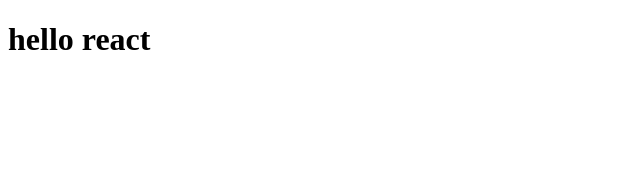
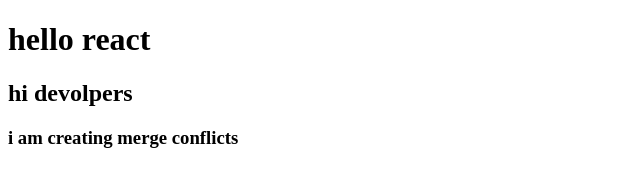
Before and after one commit to smilysrinidhi22/git-merge, a plain HTML site: page index.html in a window 1280 px wide. Shown: the whole page, without its empty margins (0-640 px from the left). Drawn offline with Linux system fonts and the light colour scheme.

Commit message:
i have added a line by rani

```diff
--- a/index.html
+++ b/index.html
@@ -7,5 +7,7 @@
 </head>
 <body>
     <h1>hello react</h1>
+    <h2>hi devolpers</h2>
+    <h3>i am creating merge conflicts</h3>
 </body>
 </html>
```
